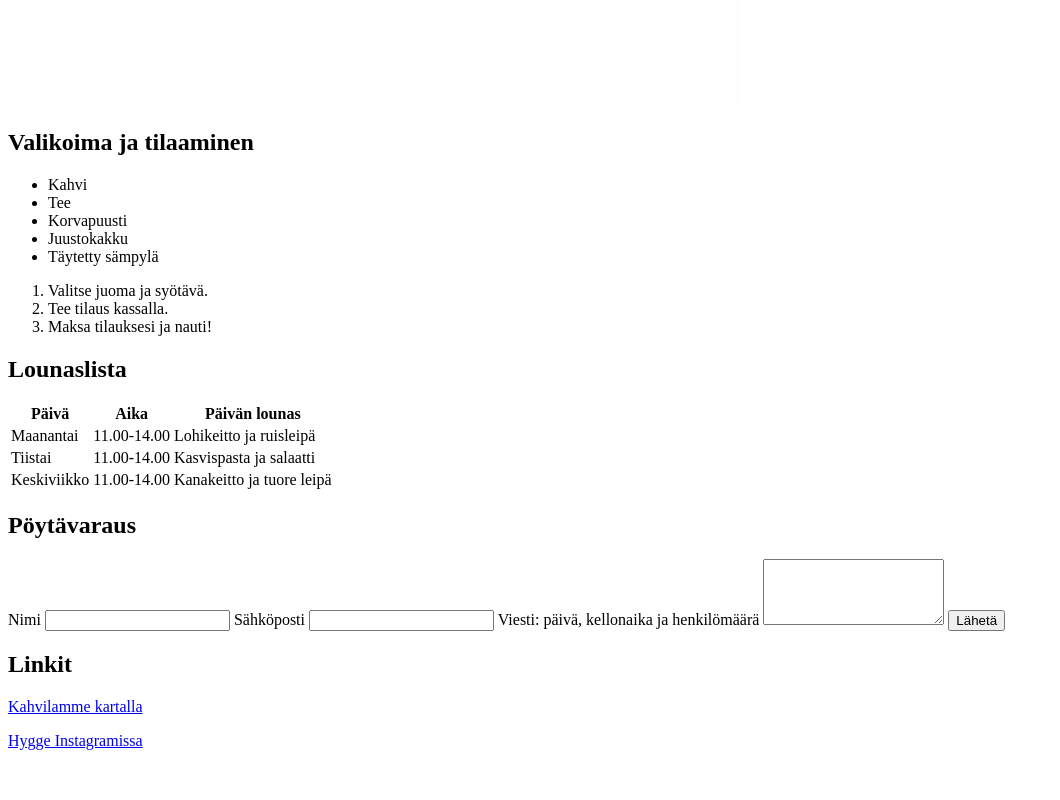
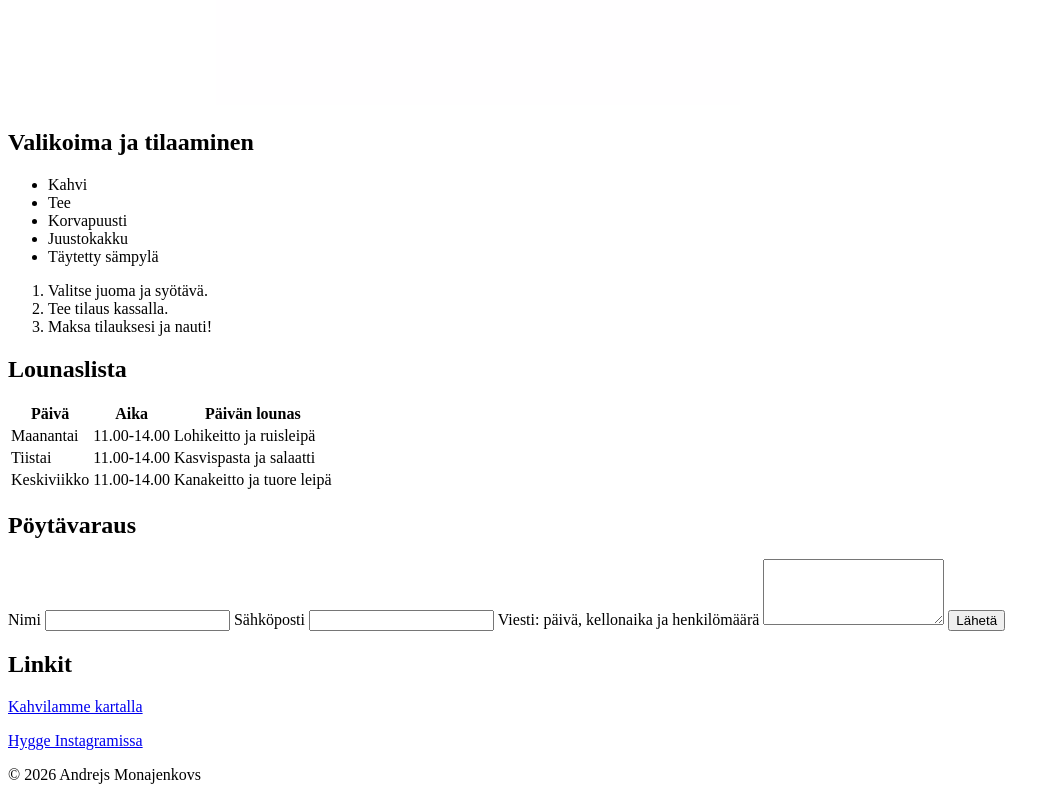
Before and after one commit to amonajen/html-harjoitukset, a plain HTML site: page kahvila/index.html in a window 1280 px wide. Shown: the part 2473-3273 px from the top of the page, without its empty margins (0-1060 px from the left). Before the commit the page ends 3239 px from the top, so only its background shows below. Drawn offline with Linux system fonts and the light colour scheme.

Commit message:
Lisää alatunniste

```diff
--- a/kahvila/index.html
+++ b/kahvila/index.html
@@ -100,5 +100,9 @@
             </p>
         </section>
     </div>
+
+    <footer id="footer">
+        <p>&copy; 2026 Andrejs Monajenkovs</p>
+    </footer>
 </body>
 </html>
```
